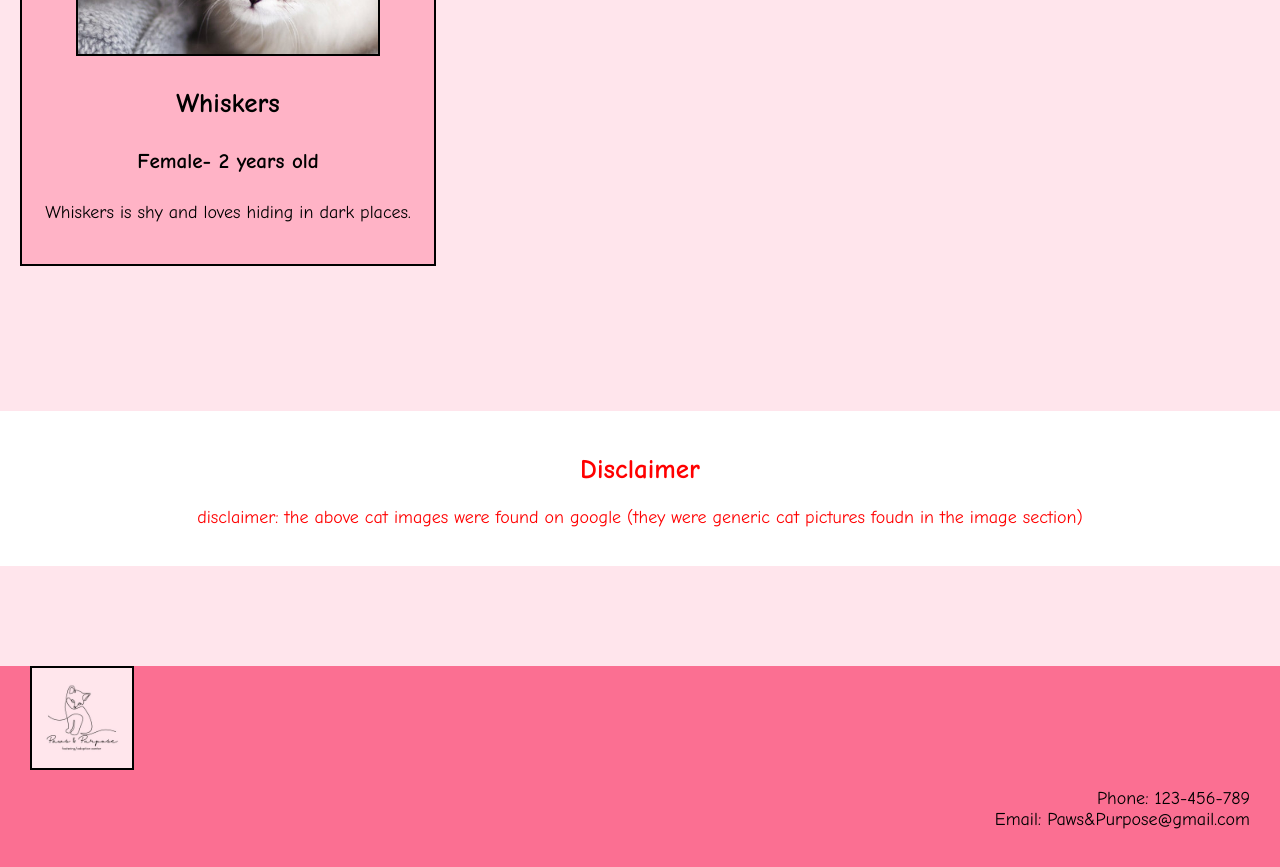
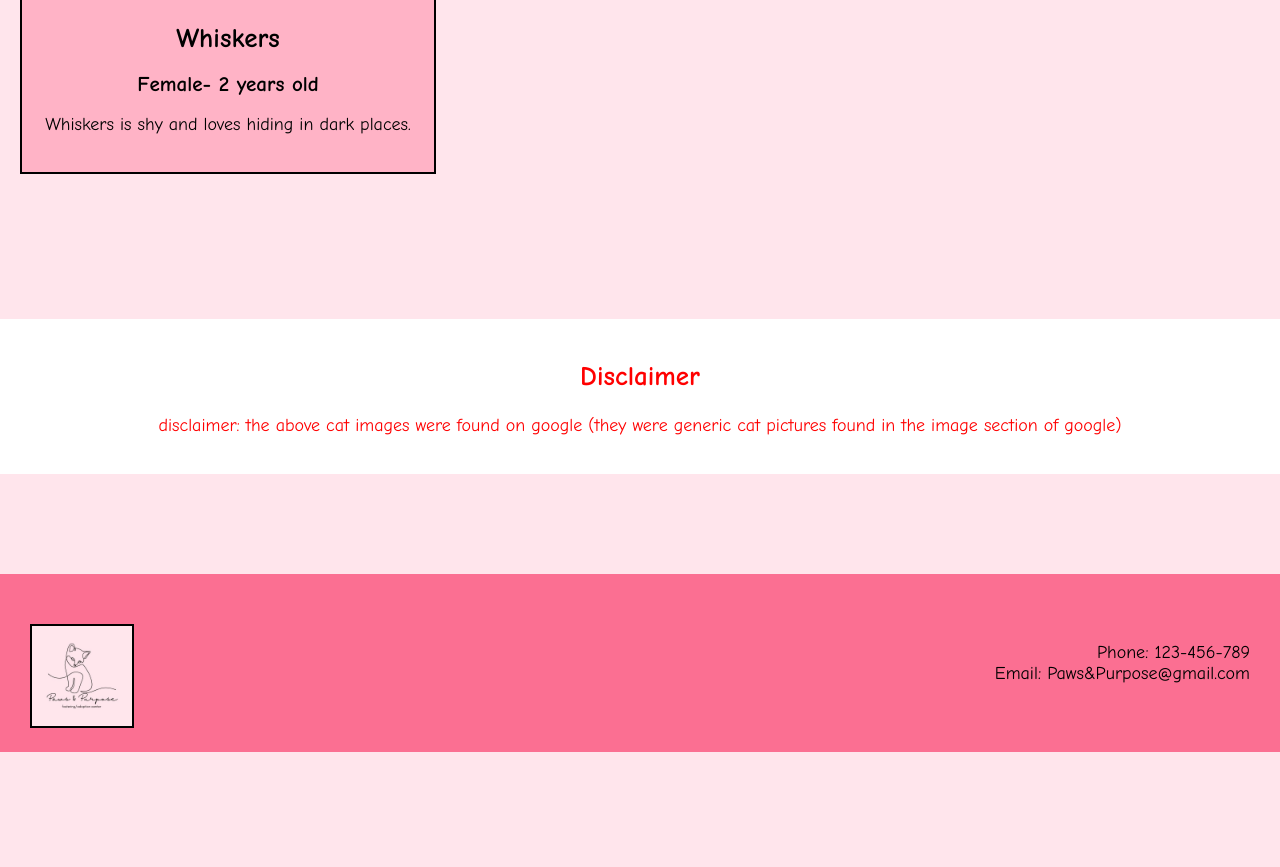
Before and after one commit to merismce/COMP126FinalProject, a plain HTML site: page gallery.html in a window 1280 px wide. Shown: the part 1081-1948 px from the top of the page. After the commit the page ends 1833 px from the top, so only its background shows below. Drawn offline with Linux system fonts and the light colour scheme; a web font is replaced by a local one.

Commit message:
resized footer

```diff
--- a/gallery.html
+++ b/gallery.html
@@ -73,7 +73,7 @@
 
         <div class="disclaimer-section">
             <h2 class ="disclaimer-title"> Disclaimer</h2>
-            <P class ="disclaimer"> disclaimer: the above cat images were found on google (they were generic cat pictures foudn in the image section)</P>
+            <P class ="disclaimer"> disclaimer: the above cat images were found on google (they were generic cat pictures found in the image section of google)</P>
         </div>
 </body>
 
--- a/styles.css
+++ b/styles.css
@@ -18,10 +18,12 @@ nav {
 }
 
 .menubar {
-    padding-bottom: 18px;
+    padding-bottom: 10px;
     text-decoration: none;
     text-align: right;
     list-style-type: none;
+    background-color: #FB6F92;
+
 }
 
 
@@ -247,7 +249,7 @@ body{
 
 .cat-info {
     flex: 1;
-    line-height: 1.5;
+    line-height: 1;
 }
 
 
@@ -276,17 +278,19 @@ body{
 /* ------This footer is currently used for the home, gallery and adopt page --------------*/
 
 footer{
-    display: inline-block;
+    display: grid;
     gap: 10px;
     text-align: end;
     height: 100%;
     width:100%;
     background-color: #FB6F92;
     justify-content: space-between;
+    padding-top: 50px;
 }
 
 .footer-svg{
-    align-items: start;
+    grid-column: 1;
+    justify-content: space-around ;
     width: 100px;
     height: 100px;
     object-fit: cover;
@@ -295,11 +299,13 @@ footer{
 }
 
 .footer-img{
+    justify-items: center;
     width: 100px;
     height:100px;
 }
 
 .contact-info-for-footer{
+    grid-column: 2;
     align-items: center;
     margin-right: 30px;
     margin-bottom: 50px;
```
